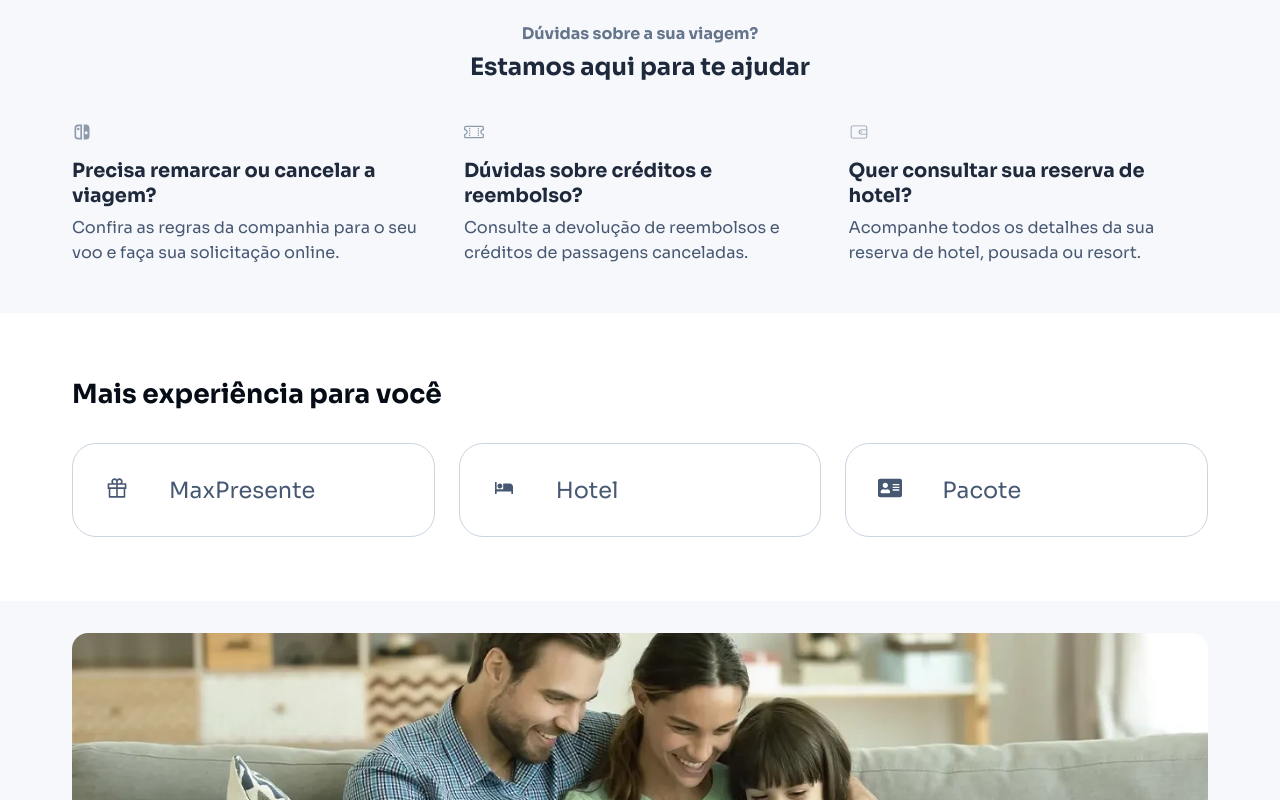
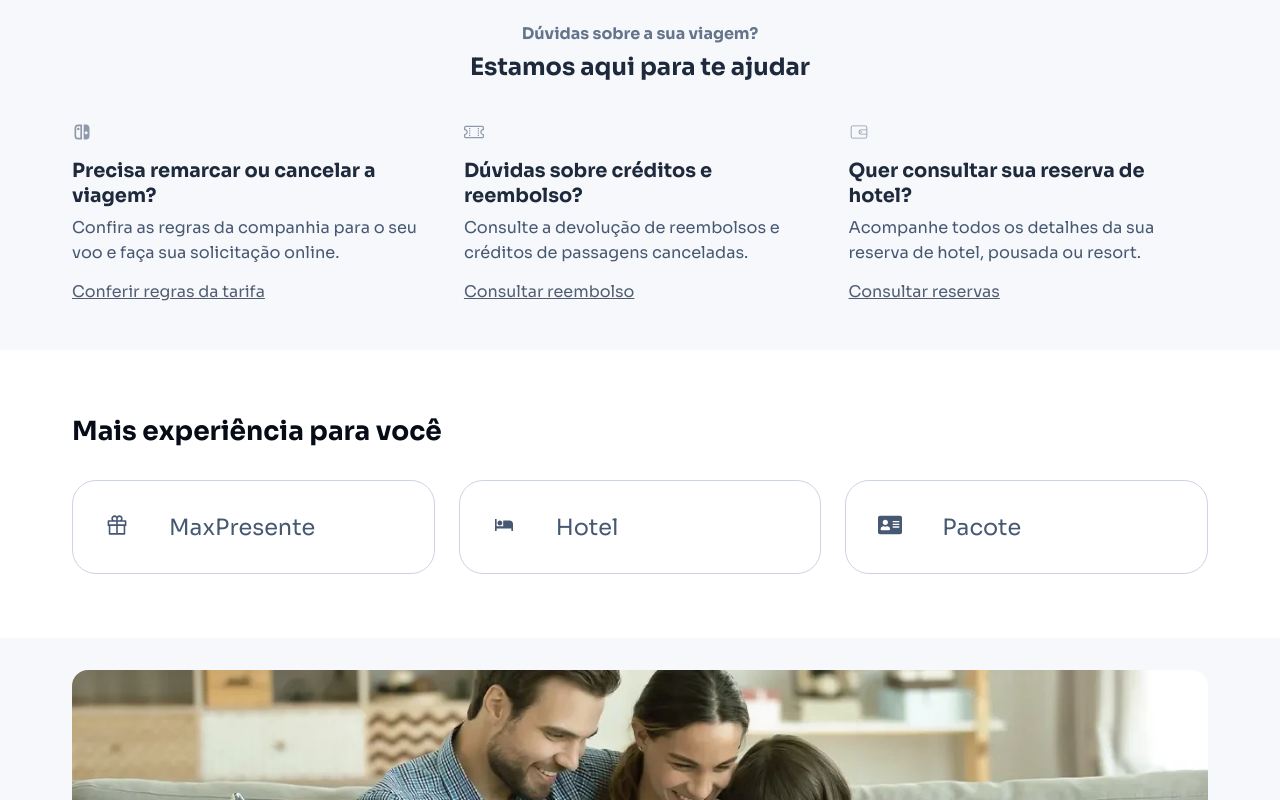
Before and after one commit to VictorYuriTC/max-milhas-clone, a Next.js app: page / in a window 1280 px wide. Shown: the part 1160-1960 px from the top of the page. Built offline with nearby package versions, Linux system fonts and the light colour scheme.

Commit message:
feat: add optional `linkText` & `linkHref` on `DefaultHomeCard`
render links on `QuestionsSection`

```diff
--- a/src/atomic/pages/HomeView/components/DefaultHomeSection/components/DefaultHomeCard/DefaultHomeCard.tsx
+++ b/src/atomic/pages/HomeView/components/DefaultHomeSection/components/DefaultHomeCard/DefaultHomeCard.tsx
@@ -2,16 +2,20 @@ import { ReactNode } from "react";
 import {
   ComponentContainer,
   Description,
+  LinkContainer,
   SvgContainer,
   TextContentContainer,
   Title,
 } from "./styles";
+import Link from "next/link";
 
 export interface IDefaultHomeSectionCard {
   id: number;
   svg: ReactNode;
   title: string;
   description: string;
+  linkText?: string;
+  linkHref?: string;
 }
 
 interface IProps {
@@ -28,6 +32,12 @@ export default function DefaultHomeCard(props: IProps) {
 
         <Description>{props.card.description}</Description>
       </TextContentContainer>
+
+      {props.card.linkHref && (
+        <Link href={props.card.linkHref}>
+          <LinkContainer>{props.card.linkText}</LinkContainer>
+        </Link>
+      )}
     </ComponentContainer>
   );
 }
--- a/src/atomic/pages/HomeView/components/DefaultHomeSection/components/DefaultHomeCard/styles.tsx
+++ b/src/atomic/pages/HomeView/components/DefaultHomeSection/components/DefaultHomeCard/styles.tsx
@@ -4,6 +4,7 @@ import styled from "styled-components";
 export const ComponentContainer = styled.div`
   display: flex;
   flex-direction: column;
+  gap: 16px;
 `;
 
 export const SvgContainer = styled.div`
@@ -13,7 +14,6 @@ export const SvgContainer = styled.div`
 `;
 
 export const TextContentContainer = styled.div`
-  padding-top: 16px;
   display: flex;
   flex-direction: column;
 `;
@@ -30,3 +30,13 @@ export const Description = styled.p`
   line-height: calc(18px + 0.5vw);
   font-weight: 500;
 `;
+
+export const LinkContainer = styled.div`
+  text-decoration: underline;
+
+  color: ${Colors.GRAY_300};
+
+  &:hover {
+    color: ${Colors.SECONDARY};
+  }
+`;
--- a/src/atomic/pages/HomeView/sections/QuestionSection/QuestionsSection.tsx
+++ b/src/atomic/pages/HomeView/sections/QuestionSection/QuestionsSection.tsx
@@ -11,6 +11,8 @@ const mocks: IDefaultHomeSectionCard[] = [
     description:
       "Confira as regras da companhia para o seu voo e faça sua solicitação online.",
     svg: <RiSwitchLine style={{ width: "100%", height: "100%" }} />,
+    linkText: "Conferir regras da tarifa",
+    linkHref: "https://www.maxmilhas.com.br/cliente/minhas-viagens-light",
   },
 
   {
@@ -19,6 +21,9 @@ const mocks: IDefaultHomeSectionCard[] = [
     description:
       "Consulte a devolução de reembolsos e créditos de passagens canceladas.",
     svg: <BsTicketPerforated style={{ width: "100%", height: "100%" }} />,
+    linkText: "Consultar reembolso",
+    linkHref:
+      "https://www.maxmilhas.com.br/cliente/minhas-viagens-light/reembolsos",
   },
 
   {
@@ -27,6 +32,8 @@ const mocks: IDefaultHomeSectionCard[] = [
     description:
       "Acompanhe todos os detalhes da sua reserva de hotel, pousada ou resort.",
     svg: <CiWallet style={{ width: "100%", height: "100%" }} />,
+    linkText: "Consultar reservas",
+    linkHref: "https://www.maxmilhas.com.br/hoteis/minhas-reservas",
   },
 ];
 
```
